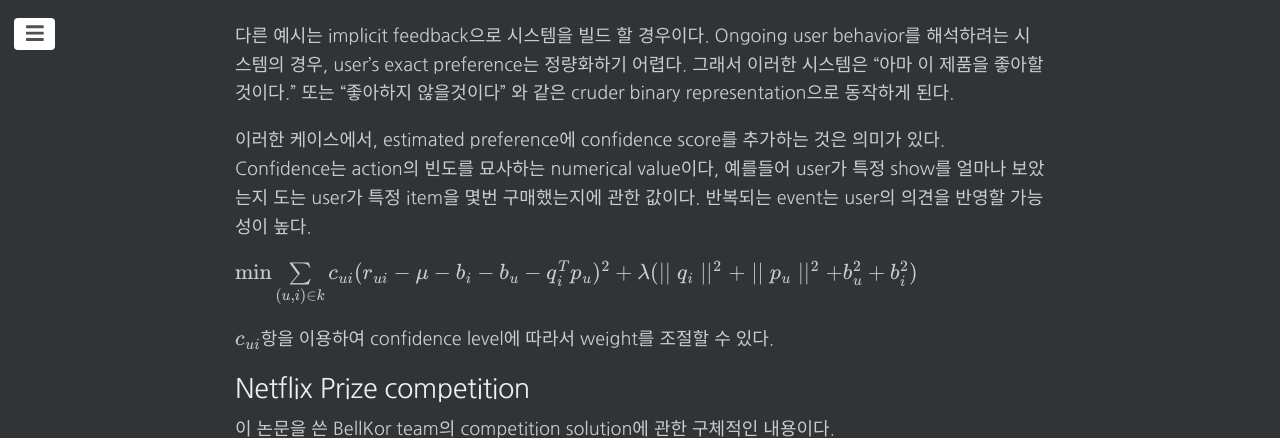
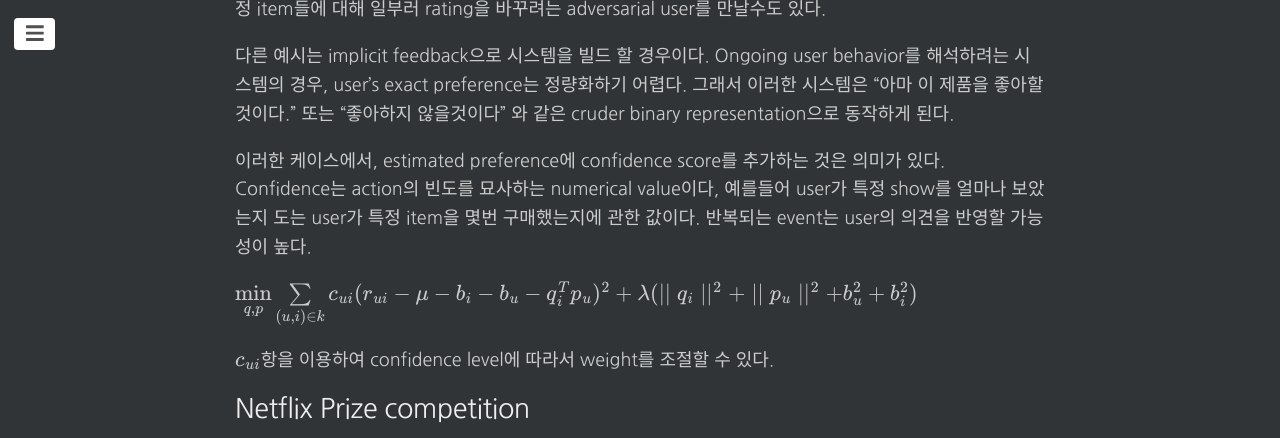
Before and after one commit to changhyeonnam/changhyeonnam.github.io, a Jekyll site: the page built from _posts/2021/2021-12-21-Matrix_Factorization.md, in a window 1280 px wide and 900 px high, scrolled down 7539 px, cut to the strip 0-438 px from the top of the window. Built offline with Jekyll 4.4.1, drawn with Linux system fonts in a browser that asks for light colours; nearby versions of some CDN libraries; formulas are drawn with MathJax 3; comment, search, counter and statistics services are not loaded; some of the changed text lies outside the part shown.

Commit message:
Update 2021-12-21-Matrix_Factorization.md

```diff
--- a/_posts/2021/2021-12-21-Matrix_Factorization.md
+++ b/_posts/2021/2021-12-21-Matrix_Factorization.md
@@ -115,7 +115,7 @@ dimensions를 갖는 less well defined factor들일 수있다.
 
 - 그래서 recent work에선 observed rating만을 사용하여 모델링 하는것을 제안한다. 또한 regularize된 model를 사용하여 overfitting을 피한다.
 
-    $\min {\sum \limits_{(u,i)\in k}(r_{ui}-q^T_ip_u)^2+ \lambda( \mid \mid q_i \mid\mid ^2+ \mid \mid p_u \mid \mid^2)}$
+    $\min\limits_{q,p} ${\sum \limits_{(u,i)\in k}(r_{ui}-q^T_ip_u)^2+ \lambda( \mid \mid q_i \mid\mid ^2+ \mid \mid p_u \mid \mid^2)}$
 
     k는 training set에서의 (u,i) pair를 의미한다. $r_{ui}$는 관측치, $q_i^Tp_u$는 측정치를 의미한다. regularized squared error를 최소화하고, $\lambda$  값에 따라 regularization 정도를 결정한다.
 
@@ -151,7 +151,7 @@ $b_{ui} = \mu+b_i+b_u$
 
 앞에서 말한 cost function에 bias 항을 추가하여 optimize하면 된다.
 
-$\min \sum\limits_{(u,i)\in k}(r_{ui}-\mu-b_i-b_u-q^T_ip_u)^2+\lambda(\mid\mid q_i \mid\mid ^2+ \mid\mid p_u\mid\mid^2+b_u^2+b_i^2)$
+$\min\limits_{q,p} \sum\limits_{(u,i)\in k}(r_{ui}-\mu-b_i-b_u-q^T_ip_u)^2+\lambda(\mid\mid q_i \mid\mid ^2+ \mid\mid p_u\mid\mid^2+b_u^2+b_i^2)$
 
 ## Additional input sources
 
@@ -191,7 +191,7 @@ $\hat r_{ui}=\mu+b_i(t)+b_u(t)+q^T_ip_u(t)$ .
 
 이러한 케이스에서, estimated preference에 confidence score를 추가하는 것은 의미가 있다. Confidence는 action의 빈도를 묘사하는 numerical value이다, 예를들어 user가  특정 show를 얼마나 보았는지 도는 user가  특정 item을 몇번 구매했는지에 관한 값이다. 반복되는  event는 user의 의견을 반영할 가능성이 높다.
 
-$\min \sum\limits_{(u,i)\in k}c_{ui}(r_{ui}-\mu-b_i-b_u-q^T_ip_u)^2+\lambda(\mid\mid q_i \mid\mid ^2+ \mid\mid p_u\mid\mid^2+b_u^2+b_i^2)$
+$\min\limits_{q,p} \sum\limits_{(u,i)\in k}c_{ui}(r_{ui}-\mu-b_i-b_u-q^T_ip_u)^2+\lambda(\mid\mid q_i \mid\mid ^2+ \mid\mid p_u\mid\mid^2+b_u^2+b_i^2)$
 
 $c_{ui}$항을 이용하여 confidence level에 따라서 weight를 조절할 수 있다.
 
```
